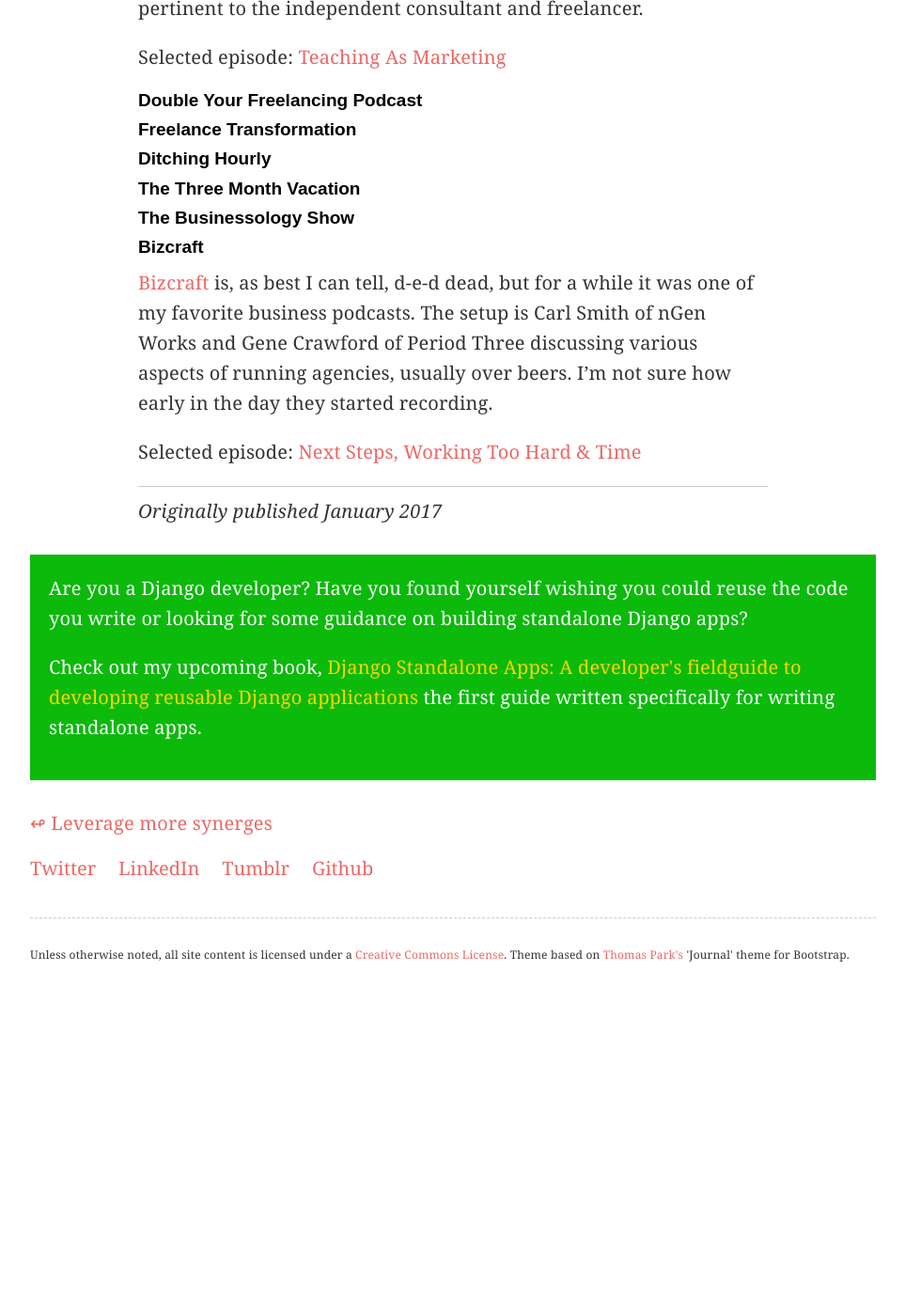
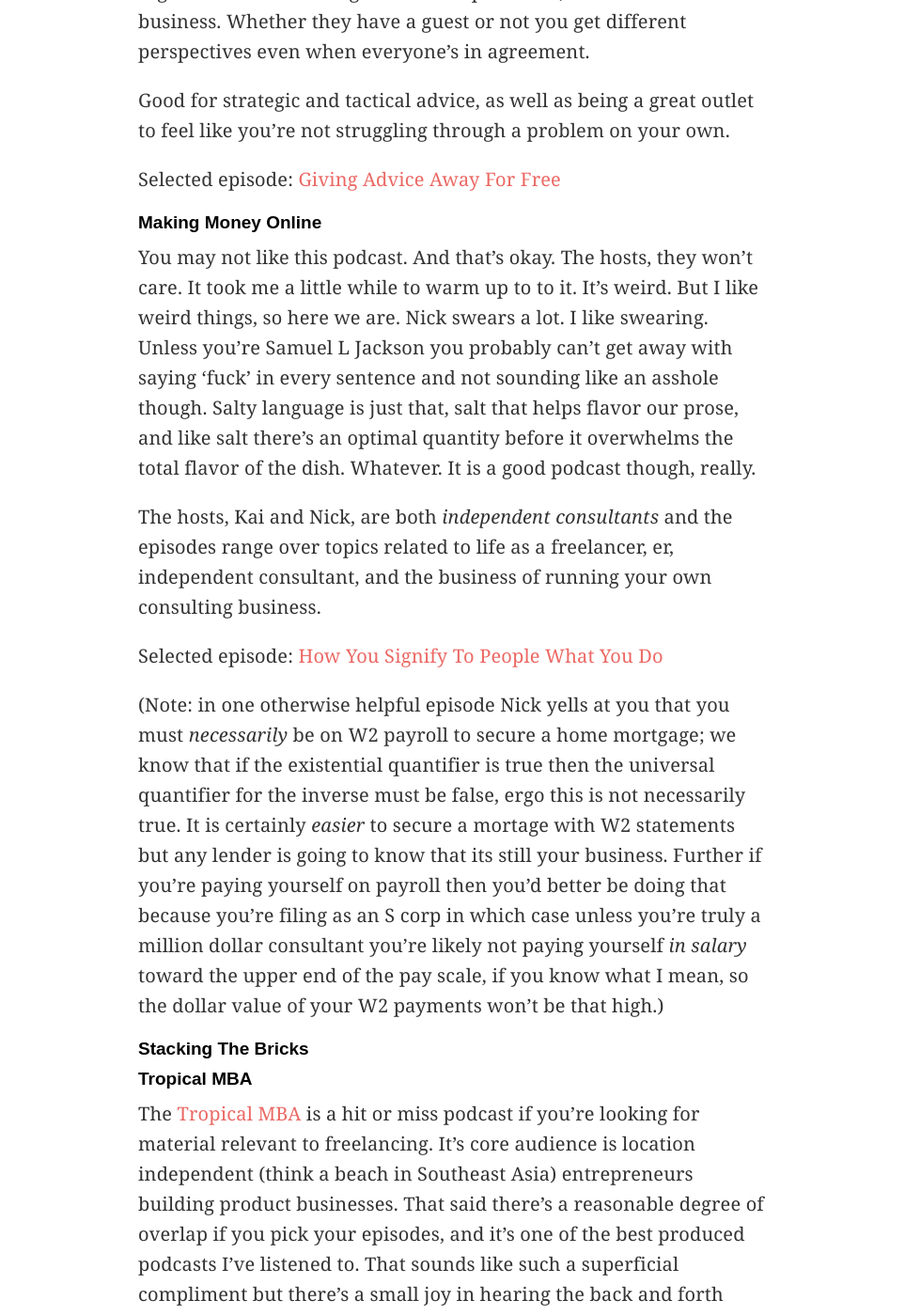
Before and after one commit to bennylope/bennylope.github.com, a Jekyll site: the page built from _posts/2017-01-30-freelance-resources.md, in a window 1280 px wide and 1400 px high, scrolled down 3666 px. Shown: the whole window at 94% size, without its empty margins (158-1121 px from the left). Built offline with Jekyll 4.4.1, drawn with Linux system fonts in a browser that asks for light colours; some web fonts are replaced; comment, search, counter and statistics services are not loaded; before the commit the page ends 4711 px from its top, so only the background shows below that; some of the changed text lies outside the part shown.

Commit message:
Add content about make money online

```diff
--- a/_posts/2017-01-30-freelance-resources.md
+++ b/_posts/2017-01-30-freelance-resources.md
@@ -24,6 +24,19 @@
 #### Hourly Billing is Nuts
 
 #### Design Is A Job
+
+> Fuck you, pay me. [Mike Monteiro]
+
+This is a book for designers. It's also for people who aren't designers. If
+you work with (partner with) designers or do anything vaguely creative - which
+includes software development - this is worth a read.
+
+> This book is a guide to making a living as a designer. It contains the
+> fundamentals of being a working designer, including working with clients and
+> others, valuing your work, and getting paid. This book will look at ways to
+> communicate and apply these fundamentals to every aspect of your job. The goal
+> is to expand your view of your job as a designer to include not just your
+> talent, but the business and communication aspects as well.
 
 #### Independent Consulting Manual
 
@@ -94,9 +107,47 @@
 
 #### Making Money Online
 
+You may not like this podcast. And that's okay. The hosts, they won't care. It
+took me a little while to warm up to to it. It's weird. But I like weird things,
+so here we are. Nick swears a lot. I like swearing. Unless you're Samuel L
+Jackson you probably can't get away with saying 'fuck' in every sentence and not
+sounding like an asshole though. Salty language is just that, salt that helps
+flavor our prose, and like salt there's an optimal quantity before it overwhelms
+the total flavor of the dish. Whatever. It is a good podcast though, really.
+
+The hosts, Kai and Nick, are both *independent consultants* and the episodes range over topics
+related to life as a freelancer, er, independent consultant, and the business of
+running your own consulting business.
+
+Selected episode: [How You Signify To People What You Do](https://makemoneyonline.exposed/archive/036/)
+
+(Note: in one otherwise helpful episode Nick yells at you that you must
+*necessarily* be on W2 payroll to secure a home mortgage; we know that if the
+existential quantifier is true then the universal quantifier for the inverse
+must be false, ergo this is not necessarily true. It is certainly *easier* to
+secure a mortage with W2 statements but any lender is going to know that its
+still your business. Further if you're paying yourself on payroll then you'd
+better be doing that because you're filing as an S corp in which case unless
+you're truly a million dollar consultant you're likely not paying yourself *in
+salary* toward the upper end of the pay scale, if you know what I mean, so
+the dollar value of your W2 payments won't be that high.)
+
 #### Stacking The Bricks
 
 #### Tropical MBA
+
+The [Tropical MBA](http://www.tropicalmba.com/) is a hit or miss podcast if
+you're looking for material relevant to freelancing. It's core audience is
+location independent (think a beach in Southeast Asia) entrepreneurs building
+product businesses. That said there's a reasonable degree of overlap if you pick
+your episodes, and it's one of the best produced podcasts I've listened to. That
+sounds like such a superficial compliment but there's a small joy in hearing the
+back and forth move smoothly like a practiced ballet.
+
+The selected episode won't teach you how to get better clients, sorry. It's just
+a terribly good episode ranging over various topics with an interesting thinker.
+
+Selected episode: [A Conversation With Ribbonfarm's Venkat Rao](http://www.tropicalmba.com/ribbonfarm/)
 
 #### Kalzumeus Software
 
```
